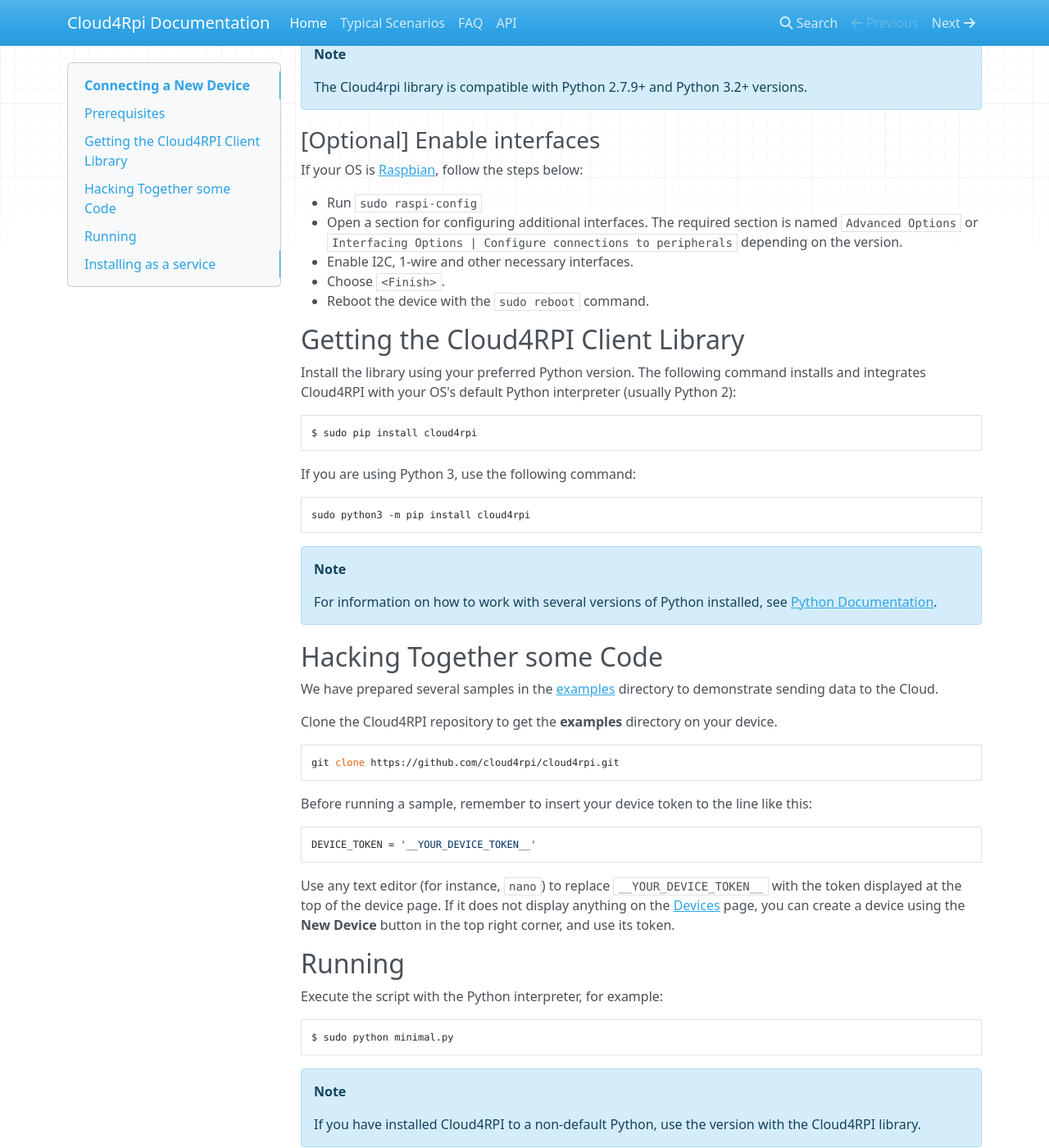
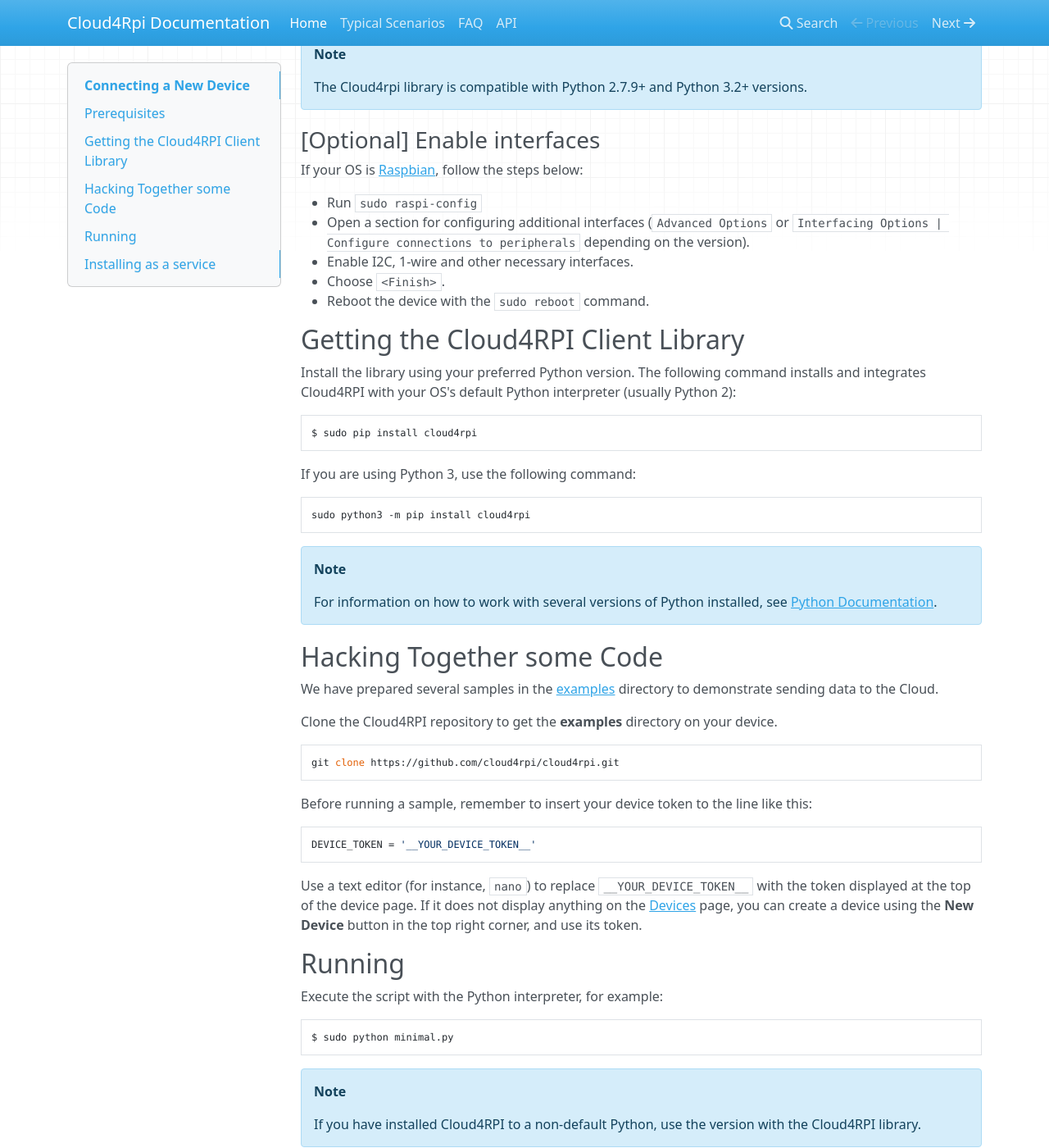
Before and after one commit to cloud4rpi/docs, an MkDocs documentation site: the page built from docs/index.md, in a window 1280 px wide and 1400 px high, scrolled down 423 px. Shown: the whole window at 82% size. Built offline with MkDocs 1.6.1, drawn with Linux system fonts in a browser that asks for light colours; nearby versions of some CDN libraries; old or Windows-style settings are respelled for this version of MkDocs.

Commit message:
Update index.md

````diff
--- a/docs/index.md
+++ b/docs/index.md
@@ -26,7 +26,7 @@
 If your OS is [Raspbian](https://www.raspberrypi.org/downloads/raspbian/), follow the steps below:
 
 - Run `sudo raspi-config`
-- Open a section for configuring additional interfaces. The required section is named `Advanced Options` or `Interfacing Options | Configure connections to peripherals` depending on the version.
+- Open a section for configuring additional interfaces (`Advanced Options` or `Interfacing Options | Configure connections to peripherals` depending on the version).
 - Enable I2C, 1-wire and other necessary interfaces.
 - Choose `<Finish>`.
 - Reboot the device with the `sudo reboot` command.
@@ -65,7 +65,7 @@
 DEVICE_TOKEN = '__YOUR_DEVICE_TOKEN__'
 ```
 
-Use any text editor (for instance, `nano`) to replace `__YOUR_DEVICE_TOKEN__` with the token displayed at the top of the device page. If it does not display anything on the [Devices](https://cloud4rpi.io/devices) page, you can create a device using the **New Device** button in the top right corner, and use its token.
+Use a text editor (for instance, `nano`) to replace `__YOUR_DEVICE_TOKEN__` with the token displayed at the top of the device page. If it does not display anything on the [Devices](https://cloud4rpi.io/devices) page, you can create a device using the **New Device** button in the top right corner, and use its token.
 
 
 ## Running
````
